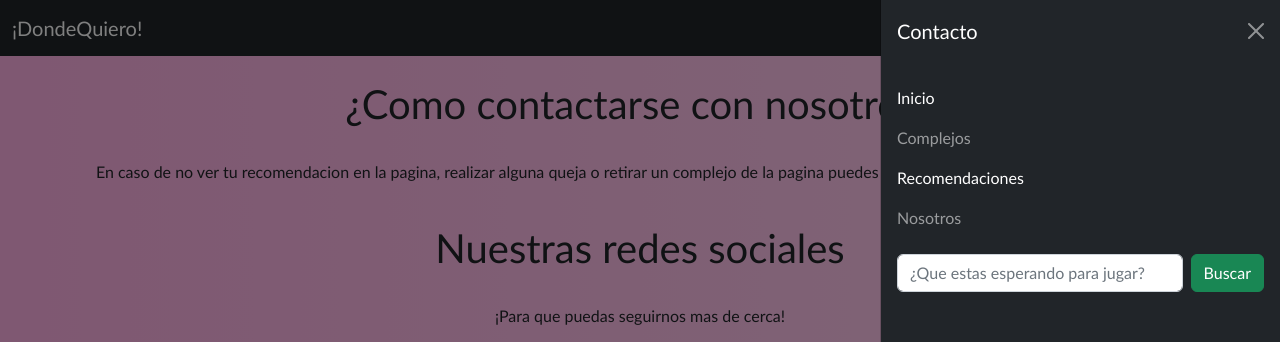
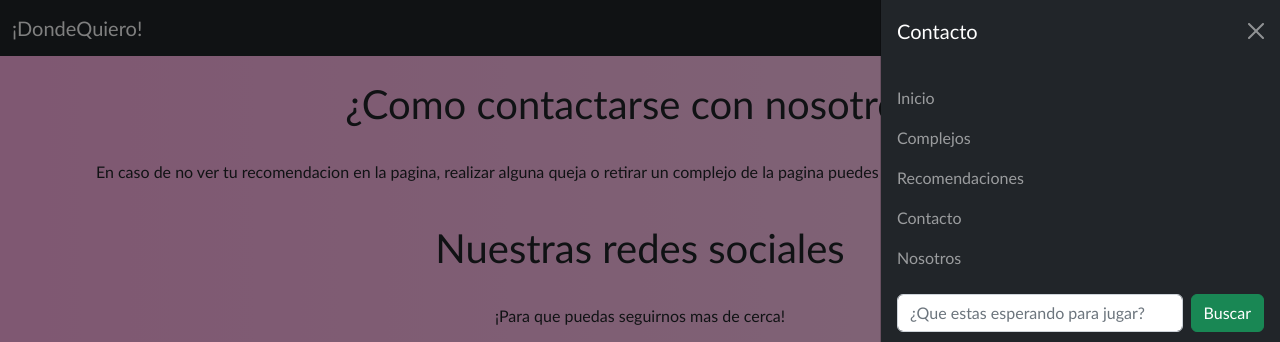
Before and after one commit to TomasGonzalez77/tomasgonzalez, a plain HTML site: page page/contacto.html in a window 1280 px wide. Both pictures are taken after a click on the button 1240 px from the left and 28 px from the top of the page. Shown: the top 342 px of the page. Drawn offline with nearby package versions, Linux system fonts and the light colour scheme.

Commit message:
"commit correcciones"

```diff
--- a/page/contacto.html
+++ b/page/contacto.html
@@ -38,14 +38,17 @@
                     <div class="offcanvas-body">
                         <ul class="navbar-nav justify-content-end flex-grow-1 pe-3">
                             <li class="nav-item">
-                                <a class="nav-link active" aria-current="page" href="../index.html">Inicio</a>
+                                <a class="nav-link" aria-current="page" href="../index.html">Inicio</a>
                             </li>
                             <li class="nav-item">
                                 <a class="nav-link" href="../page/complejos.html">Complejos</a>
                             </li>
                             <li class="nav-item">
-                                <a class="nav-link active" aria-current="page"
+                                <a class="nav-link" aria-current="page"
                                     href="../page/recomendaciones.html">Recomendaciones</a>
+                            </li>
+                            <li class="nav-item">
+                                <a class="nav-link" href="../page/contacto.html">Contacto</a>
                             </li>
                             <li class="nav-item">
                                 <a class="nav-link" href="../page/nosotros.html">Nosotros</a>
--- a/scss/estilos.scss
+++ b/scss/estilos.scss
@@ -345,6 +345,7 @@ body {
 
         button {
             background-color: #000;
+            color: #ffb0e4;
         }
     }
 
```
Also changed, not shown: index.html (+4 -1 lines), page/complejos.html (+5 -2 lines), page/gracias.html (+4 -0 lines), page/nosotros.html (+5 -2 lines), page/recomendaciones.html (+5 -1 lines), scss/estilos.css, 1 other file.
